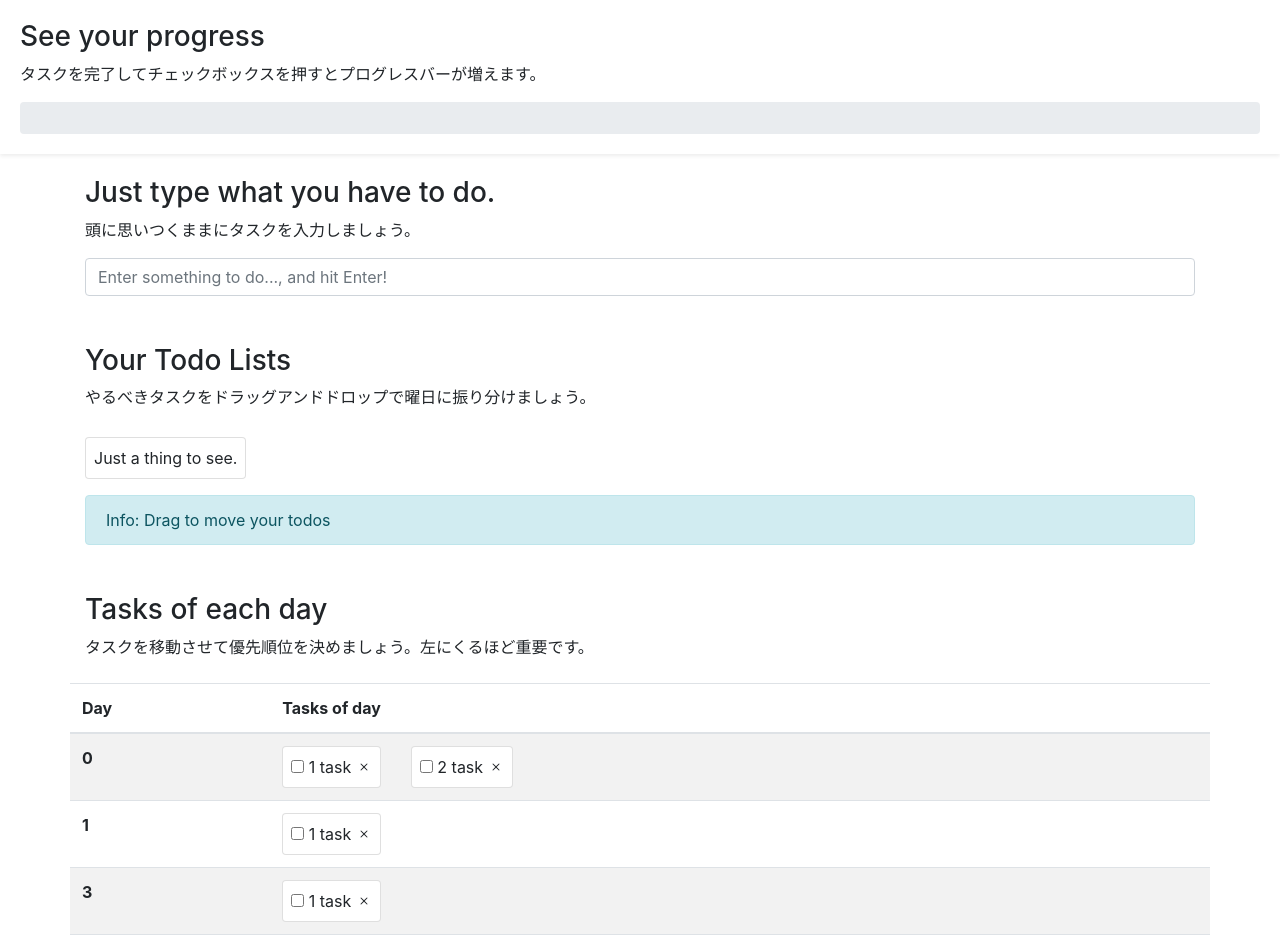
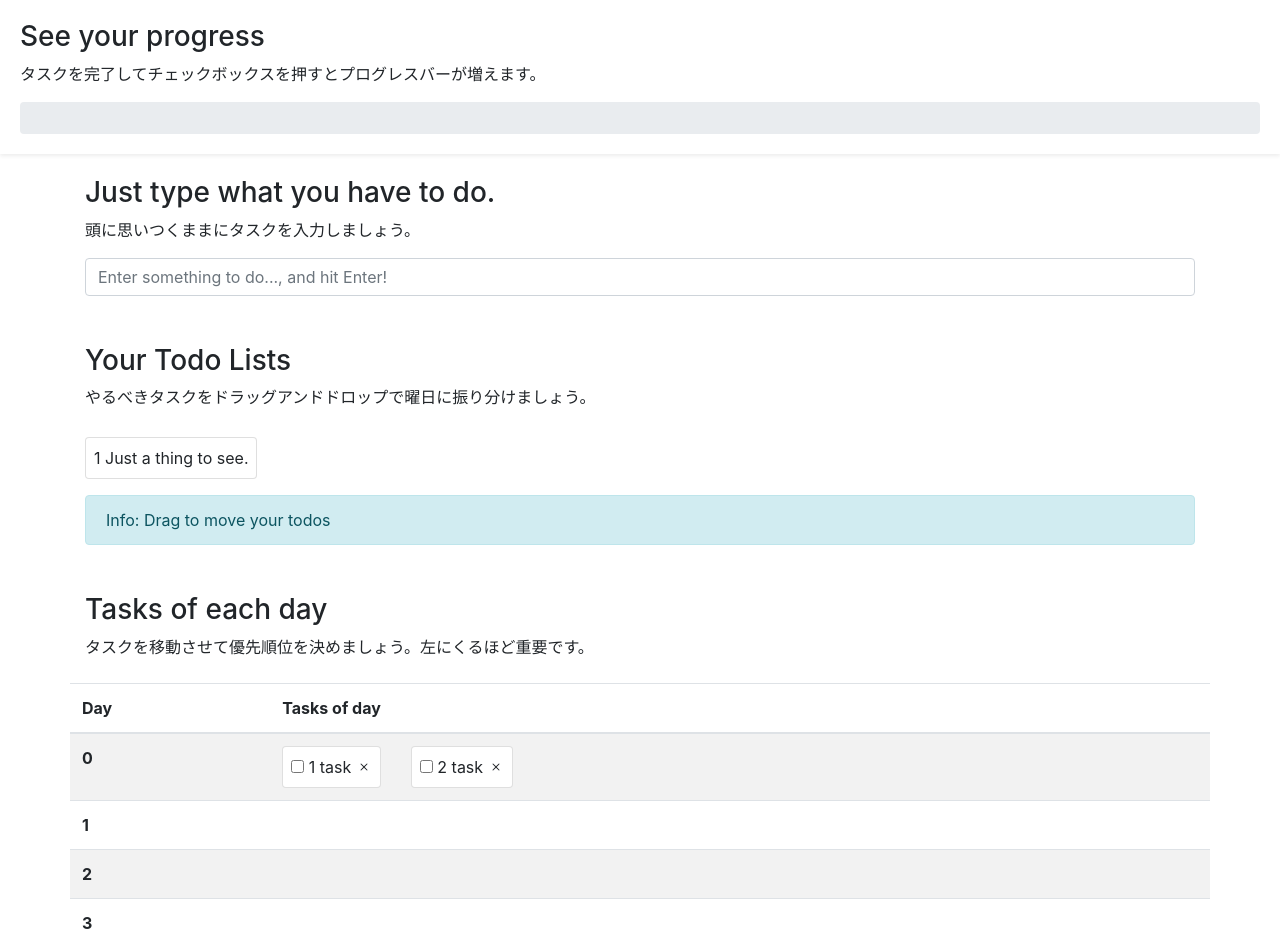
Before and after one commit to cedrictarou/cedrictarou-portfolio-todoAppVue, a Vue app: page / in a window 1280 px wide. Shown: the top 945 px of the page. Built offline with nearby package versions, Linux system fonts and the light colour scheme.

Commit message:
fixing TodoVue

```diff
--- a/src/components/NewTodo.vue
+++ b/src/components/NewTodo.vue
@@ -32,7 +32,6 @@
         const todo = {
           text: this.todo,
           isDone: false,
-          day: 'none'
         };
         this.$store.state.allTodos.push(todo);
         this.todo = '';
--- a/src/components/Todo.vue
+++ b/src/components/Todo.vue
@@ -1,9 +1,9 @@
 <template>
   <b-card-group deck>
-    <draggable :list="allTodos" group="myTodos"  @start="drag=true" @end="drag=false" :options="options" @change="log">
-      <b-card class="item mr-1 mt-1" v-for="todo in allTodos" :key="todo.id">
+    <draggable :list="allTodos" group="myTodos" @start="drag=true" @end="onEnd(index)" :options="options">
+      <b-card class="item mr-1 mt-1" v-for="(todo, index) in allTodos" :key="todo.id">
         <b-card-text>
-            {{ todo.text }}
+            {{ index +1 }} {{ todo.text }}
         </b-card-text>
       </b-card>
     </draggable>
@@ -30,10 +30,13 @@ export default {
     }
   },
   methods: {
-    // log: function(evt) {
-    //   window.console.log(evt);
-    //   console.log(this.allTodos);
-    // },
+    onEnd(index) {
+      console.log(this.allTodos[index]);
+      // let todo = this.allTodos[index];
+      // this.week[0].dayTodos.push(todo);
+      // console.log(this.allTodos[0]);
+
+    }
   }
 };
 </script>
--- a/src/components/TodoGrid.vue
+++ b/src/components/TodoGrid.vue
@@ -32,11 +32,11 @@ export default {
     allTodos() {
       return this.$store.state.allTodos;
     },
-    remaining() {
-      return this.allTodos.filter(function(todo) {
-        return !todo.isDone;
-      });
-    }
+    // remaining() {
+    //   return this.allTodos.filter(function(todo) {
+    //     return !todo.isDone;
+    //   });
+    // }
   },
   methods: {
     purge() {
--- a/src/components/WeekTable.vue
+++ b/src/components/WeekTable.vue
@@ -11,18 +11,18 @@
         </tr>
       </thead>
       <tbody>
-        <tr v-for="day in week" :key="day.id">
+        <tr v-for="(day, idx) in week" :key="day.id">
           <th scope="row">{{ day.dayNum }}</th>
           <td>
             <b-card-group deck>
-              <draggable :tasks="week" group="myTodos" @start="drag=true" @end="onEnd" :options="options">
+              <draggable :tasks="week" group="myTodos" @start="drag=true" @end="onEnd(idx, index)" :options="options">
                 <b-card class="item" v-for="(dayTodo, index) in day.dayTodos" :key="dayTodo.id">
                     <b-card-text>
                       <input type="checkbox" v-model="dayTodo.isDone">
                       <span :class="{done: dayTodo.isDone}">
-                      {{ index +1 }} {{ dayTodo.name }}
+                      {{ index +1 }} {{ dayTodo.text }}
                       </span>
-                      <span @click="deleteTodo(index)"><b-icon icon="x"></b-icon></span>
+                      <span @click="deleteTodo(idx, index)"><b-icon icon="x"></b-icon></span>
                     </b-card-text>
                 </b-card>
               </draggable>
@@ -49,22 +49,28 @@ export default {
         animation: 200
       },
       week: [
-        {dayNum: 0, dayTodos: [{name: 'task',isDone: false}, {name: 'task',isDone: false}]},
-        {dayNum: 1, dayTodos: [{name: 'task',isDone: false}]},
-        {dayNum: 3, dayTodos: [{name: 'task',isDone: false}]},
-        {dayNum: 4, dayTodos: [{name: 'task',isDone: false}]},
-        {dayNum: 5, dayTodos: [{name: 'task',isDone: false}]},
-        {dayNum: 6, dayTodos: [{name: 'task',isDone: false}]},
+        {dayNum: 0, dayTodos: [{text: 'task',isDone: false}, {text: 'task',isDone: false}]},
+        {dayNum: 1, dayTodos: []},
+        {dayNum: 2, dayTodos: []},
+        {dayNum: 3, dayTodos: []},
         ],
     };
   },
+  computed: {
+    allTodos() {
+      return this.$store.state.allTodos;
+    }
+  },
   methods: {
-    deleteTodo(index) {
+    deleteTodo(idx, index) {
       if(confirm('Are you sure?')) {
-        console.log(index);
-        // this.week.dayTodos.splice(index, 1);
-        console.log(this.week.dayTodos[0]);
+        this.week[idx].dayTodos.splice(index, 1);
       }
+    },
+    onEnd(idx) {
+      console.log(this.$store.state.allTodos[0]);
+      let todo = this.$store.state.allTodos[0];
+      this.week[idx].dayTodos.push(todo);
     }
   }
 };
--- a/src/store.js
+++ b/src/store.js
@@ -6,15 +6,15 @@ Vue.use(Vuex);
 export default new Vuex.Store({
   state: {
     allTodos: [
-      { text: 'Just a thing to see.', isDone: false, day: 'none' },
+      { text: 'Just a thing to see.', isDone: false},
     ],
-    dayTodos: [],
+    // dayTodos: [],
   },
-  getters: {
-    //allTodosの内チェックされたものだけの配列
-    remaining: state => state.dayTodos.filter(function (todo) {
-      return !todo.isDone;
-    })
-  }
+  // getters: {
+  //   //allTodosの内チェックされたものだけの配列
+  //   remaining: state => state.dayTodos.filter(function (todo) {
+  //     return !todo.isDone;
+  //   })
+  // }
 
 })
```
